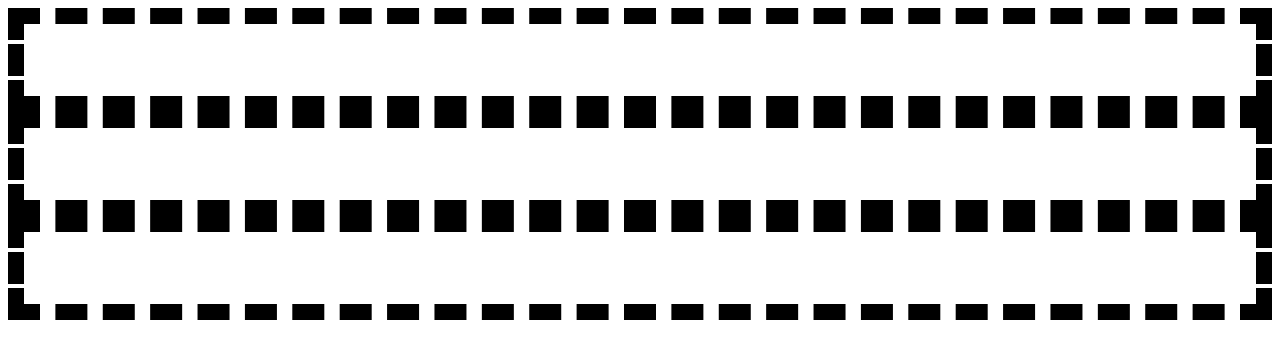
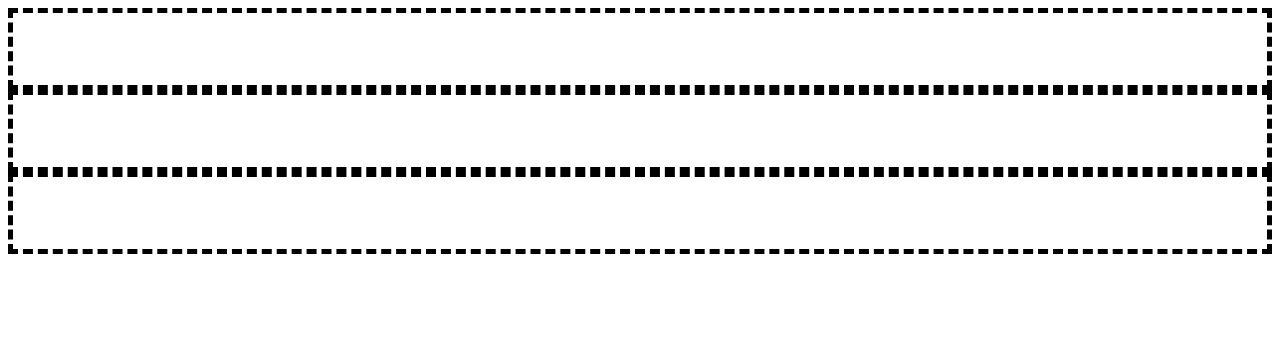
Before and after one commit to mgarciaisaia/HayEquipo, a plain HTML site: page index.html in a window 1280 px wide. Drawn offline with Linux system fonts and the light colour scheme.

Commit message:
Better border width

```diff
--- a/index.html
+++ b/index.html
@@ -1,7 +1,7 @@
 <html>
 	<body>
-		<div style="border: 1em dashed black"><br /><br /><br /><br /></div>
-		<div style="border: 1em dashed black"><br /><br /><br /><br /></div>
-		<div style="border: 1em dashed black"><br /><br /><br /><br /></div>
+		<div style="border: 5px dashed black"><br /><br /><br /><br /></div>
+		<div style="border: 5px dashed black"><br /><br /><br /><br /></div>
+		<div style="border: 5px dashed black"><br /><br /><br /><br /></div>
 	</body>
 </html>
```
